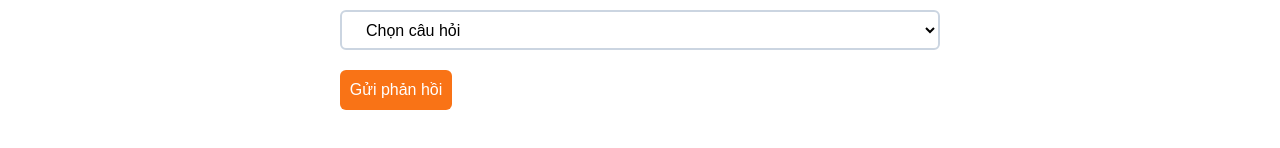
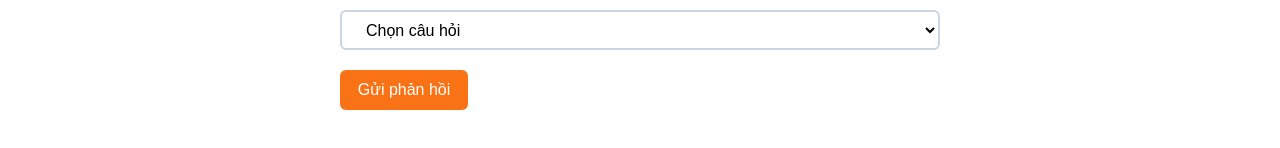
Before and after one commit to dtpvy/NPCNPM_20CLC01_Group2, a React (Vite) app in the folder src/fe/: page /support in a window 1280 px wide. Shown: the part 618-766 px from the top of the page. Built offline with nearby package versions, Linux system fonts and the light colour scheme.

Commit message:
change button size

```diff
--- a/src/fe/src/components/Support/index.jsx
+++ b/src/fe/src/components/Support/index.jsx
@@ -69,7 +69,7 @@ const Support = () => {
 				</div>
 				<div>
 					<button
-						className="w-28 p-2 rounded-md bg-orange-500 text-white text-semibold"
+						className="w-32 px-3 p-2 rounded-md bg-orange-500 text-white text-semibold"
 						type="submit">
 						Gửi phản hồi
 					</button>
```
